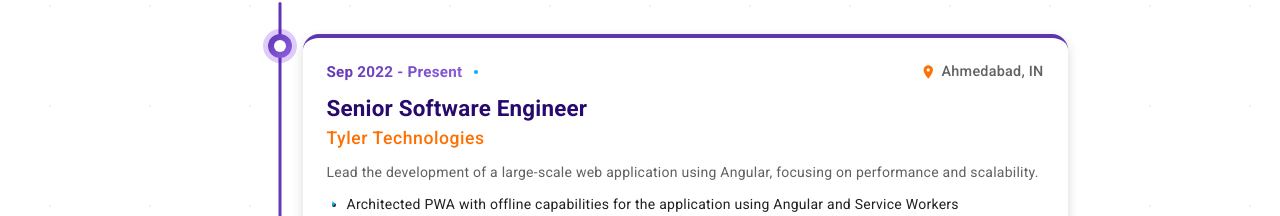
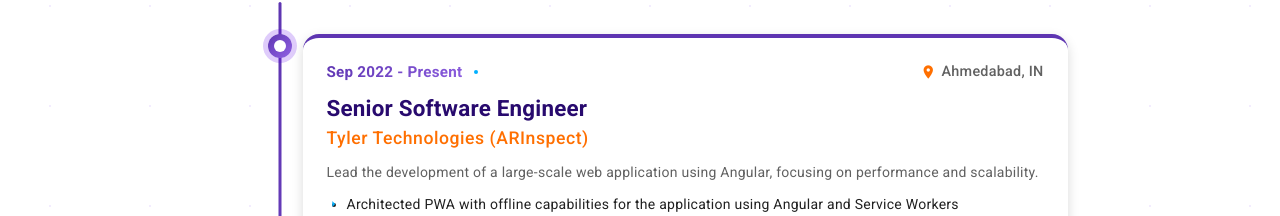
Before and after one commit to SidharthSoumya/Angular-Portfolio, an Angular app: page /experience in a window 1280 px wide. Shown: the part 208-424 px from the top of the page. Built offline with nearby package versions, Linux system fonts and the light colour scheme.

Commit message:
Small UI updates

```diff
--- a/src/app/components/experience/experience.component.ts
+++ b/src/app/components/experience/experience.component.ts
@@ -13,7 +13,7 @@ export class ExperienceComponent {
 	experiences = [
 		{
 			title: 'Senior Software Engineer',
-			company: 'Tyler Technologies',
+			company: 'Tyler Technologies (ARInspect)',
 			location: 'Ahmedabad, IN',
 			startDate: 'Sep 2022',
 			endDate: 'Present',
--- a/src/app/components/home/home.component.html
+++ b/src/app/components/home/home.component.html
@@ -2,7 +2,7 @@
   <div class="hero-content">
     <h1 class="slide-up">J Soumya Sidharth</h1>
     <h2 class="fade-in">Angular Developer</h2>
-    <p class="fade-in">6+ years of experience crafting modern web applications</p>
+    <p class="fade-in">7+ years of experience crafting modern web applications</p>
     <div class="cta-buttons">
       <button mat-raised-button color="primary" routerLink="/projects">
         <mat-icon>code</mat-icon>
--- a/src/styles.scss
+++ b/src/styles.scss
@@ -165,7 +165,7 @@ body {
   }
 
   &:focus {
-    outline: 3px solid var(--primary-light);
+    // outline: 3px solid var(--primary-light);
     outline-offset: 2px;
   }
 
@@ -285,7 +285,7 @@ body {
 
 /* Focus styles for accessibility */
 :focus {
-  outline: 3px solid var(--primary-light);
+  // outline: 3px solid var(--primary-light);
   outline-offset: 2px;
 }
 
```
